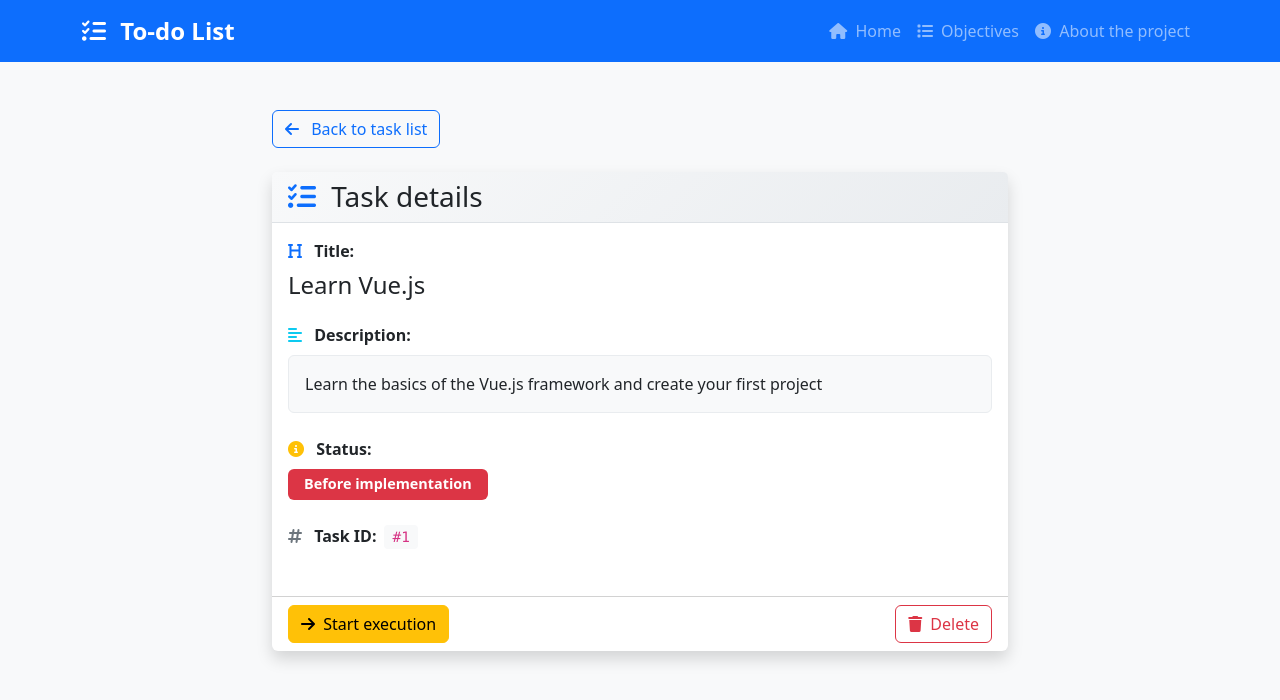
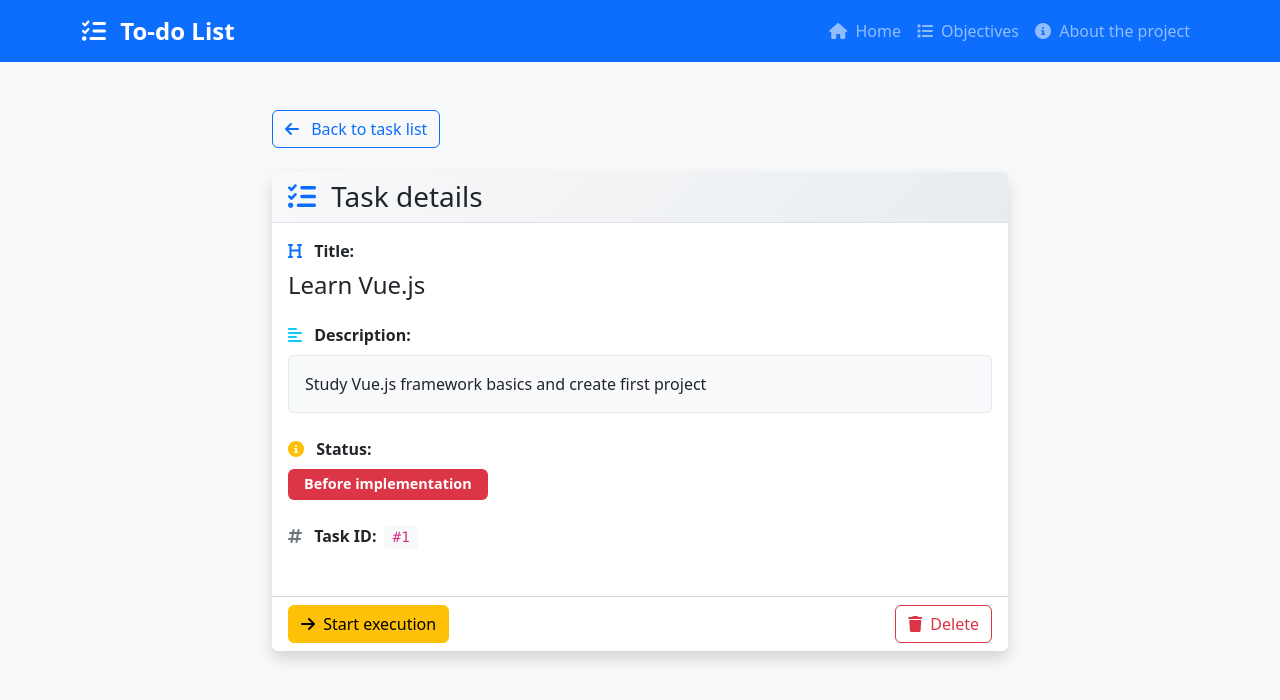
Before and after one commit to trybledteen/project_vue, a Vue app in the folder vue-project/: page /task/1 in a window 1280 px wide. Shown: the top 700 px of the page. Built offline with nearby package versions, Linux system fonts and the light colour scheme.

Commit message:
Pinia + create todoStores + correction components TodoList, TaskDetails

```diff
--- a/vue-project/src/components/TaskDetails.vue
+++ b/vue-project/src/components/TaskDetails.vue
@@ -111,38 +111,20 @@
 </template>
 
 <script>
+import { useTodoStore } from '@/stores/todoStore'
+
 export default {
   name: 'TaskDetails',
 
-  data() {
-    return {
-      tasks: [
-        {
-          id: 1,
-          name: 'Learn Vue.js',
-          description: 'Learn the basics of the Vue.js framework and create your first project',
-          status: 'to-do'
-        },
-        {
-          id: 2,
-          name: 'Configure project',
-          description: 'Set up the necessary dependencies and configure the development environment',
-          status: 'in-progress'
-        },
-        {
-          id: 3,
-          name: 'Create components',
-          description: 'Develop the main components for the application',
-          status: 'finished'
-        }
-      ]
-    }
+  setup() {
+    const todoStore = useTodoStore()
+    return { todoStore }
   },
 
   computed: {
     task() {
       const taskId = parseInt(this.$route.params.id);
-      return this.tasks.find(task => task.id === taskId);
+      return this.todoStore.getTaskById(taskId);
     }
   },
 
@@ -156,42 +138,24 @@ export default {
       return statusTexts[status] || status;
     },
 
-    getStatusDescription(status) {
-      const descriptions = {
-        'to-do': 'Task added to list, but work not yet started',
-        'in-progress': 'The task is currently being completed.',
-        'finished': 'Task successfully completed'
-      };
-      return descriptions[status] || '';
-    },
-
     getNextStatusAction() {
       const actions = {
         'to-do': 'Start execution',
         'in-progress': 'Complete the task',
         'finished': 'Completed'
       };
-      return actions[this.task.status] || '';
+      return actions[this.task?.status] || '';
     },
 
     changeTaskStatus() {
       if (!this.task || this.task.status === 'finished') return;
-
-      const statusFlow = {
-        'to-do': 'in-progress',
-        'in-progress': 'finished'
-      };
-
-      this.task.status = statusFlow[this.task.status];
+      this.todoStore.setNextStatus(this.task.id);
     },
 
     deleteTask() {
       if (confirm('Are you sure you want to delete this task?')) {
-        const taskIndex = this.tasks.findIndex(t => t.id === this.task.id);
-        if (taskIndex !== -1) {
-          this.tasks.splice(taskIndex, 1);
-          this.$router.push('/todos');
-        }
+        this.todoStore.deleteTask(this.task.id);
+        this.$router.push('/todos');
       }
     }
   },
--- a/vue-project/src/components/TodoList.vue
+++ b/vue-project/src/components/TodoList.vue
@@ -45,32 +45,32 @@
                 <h5 class="card-title">Filters</h5>
                 <div class="btn-group" role="group">
                     <button
-                        @click="setFilter('all')"
+                        @click="todoStore.setFilter('all')"
                         class="btn"
-                        :class="activeFilter === 'all' ? 'btn-primary' : 'btn-outline-primary'"
+                        :class="todoStore.activeFilter === 'all' ? 'btn-primary' : 'btn-outline-primary'"
                     >
-                        All ({{ tasks.length }})
+                        All ({{ todoStore.tasksCount }})
                     </button>
                     <button
-                        @click="setFilter('to-do')"
+                        @click="todoStore.setFilter('to-do')"
                         class="btn"
-                        :class="activeFilter === 'to-do' ? 'btn-danger' : 'btn-outline-danger'"
+                        :class="todoStore.activeFilter === 'to-do' ? 'btn-danger' : 'btn-outline-danger'"
                     >
-                        To Do ({{ getTasksByStatus('to-do').length }})
+                        To Do ({{ todoStore.getTasksByStatus('to-do').length }})
                     </button>
                     <button
-                        @click="setFilter('in-progress')"
+                        @click="todoStore.setFilter('in-progress')"
                         class="btn"
-                        :class="activeFilter === 'in-progress' ? 'btn-warning' : 'btn-outline-warning'"
+                        :class="todoStore.activeFilter === 'in-progress' ? 'btn-warning' : 'btn-outline-warning'"
                     >
-                        In Progress ({{ getTasksByStatus('in-progress').length }})
+                        In Progress ({{ todoStore.getTasksByStatus('in-progress').length }})
                     </button>
                     <button
-                        @click="setFilter('finished')"
+                        @click="todoStore.setFilter('finished')"
                         class="btn"
-                        :class="activeFilter === 'finished' ? 'btn-success' : 'btn-outline-success'"
+                        :class="todoStore.activeFilter === 'finished' ? 'btn-success' : 'btn-outline-success'"
                     >
-                        Finished ({{ getTasksByStatus('finished').length }})
+                        Finished ({{ todoStore.getTasksByStatus('finished').length }})
                     </button>
                 </div>
             </div>
@@ -80,12 +80,12 @@
             <div class="card-body">
                 <h5 class="card-title">
                     Tasks List
-                    <span class="badge bg-secondary">{{ filteredTasks.length }}</span>
+                    <span class="badge bg-secondary">{{ todoStore.filteredTasks.length }}</span>
                 </h5>
 
-                <div v-if="filteredTasks.length === 0" class="text-center text-muted py-4">
+                <div v-if="todoStore.filteredTasks.length === 0" class="text-center text-muted py-4">
                     <i class="fas fa-inbox fa-3x mb-3"></i>
-                    <p>{{ activeFilter === 'all' ? 'No tasks' : `No tasks with "${getFilterTitle()}" status` }}</p>
+                    <p>{{ todoStore.activeFilter === 'all' ? 'No tasks' : `No tasks with "${todoStore.filterTitle}" status` }}</p>
                 </div>
 
                 <div v-else class="table-responsive">
@@ -101,7 +101,7 @@
                             </tr>
                         </thead>
                         <tbody>
-                            <tr v-for="(task, index) in filteredTasks" :key="task.id">
+                            <tr v-for="(task, index) in todoStore.filteredTasks" :key="task.id">
                                 <td>
                                     <span :class="{'finished': task.status === 'finished'}">
                                         {{ task.name }}
@@ -114,7 +114,7 @@
                                 </td>
                                 <td style="width: 120px;">
                                     <span
-                                        @click="changeStatus(task.id)"
+                                        @click="todoStore.changeTaskStatus(task.id)"
                                         class="badge pointer"
                                         :class="{
                                             'bg-danger': task.status === 'to-do',
@@ -165,10 +165,17 @@
 </template>
 
 <script>
+import { useTodoStore } from '@/stores/todoStore'
+
 export default {
     name: 'TodoList',
     props: {
         msg: String,
+    },
+
+    setup() {
+        const todoStore = useTodoStore()
+        return { todoStore }
     },
 
     data() {
@@ -176,38 +183,7 @@ export default {
             task: '',
             description: '',
             editedTask: null,
-            activeFilter: 'all',
-            isTaskValid: true,
-            availableStatuses: ['to-do', 'in-progress', 'finished'],
-            tasks: [
-                {
-                    id: 1,
-                    name: 'Learn Vue.js',
-                    description: 'Study Vue.js framework basics and create first project',
-                    status: 'to-do'
-                },
-                {
-                    id: 2,
-                    name: 'Setup Project',
-                    description: 'Install necessary dependencies and configure development environment',
-                    status: 'in-progress'
-                },
-                {
-                    id: 3,
-                    name: 'Create Components',
-                    description: 'Develop main components for the application',
-                    status: 'finished'
-                }
-            ]
-        }
-    },
-
-    computed: {
-        filteredTasks() {
-            if (this.activeFilter === 'all') {
-                return this.tasks;
-            }
-            return this.tasks.filter(task => task.status === this.activeFilter);
+            isTaskValid: true
         }
     },
 
@@ -221,19 +197,15 @@ export default {
             this.isTaskValid = true;
 
             if (this.editedTask === null) {
-                const newId = Math.max(...this.tasks.map(t => t.id), 0) + 1;
-                this.tasks.push({
-                    id: newId,
+                this.todoStore.addTask({
                     name: this.task,
-                    description: this.description,
-                    status: 'to-do'
+                    description: this.description
                 });
             } else {
-                const taskIndex = this.tasks.findIndex(t => t.id === this.editedTask);
-                if (taskIndex !== -1) {
-                    this.tasks[taskIndex].name = this.task;
-                    this.tasks[taskIndex].description = this.description;
-                }
+                this.todoStore.updateTask(this.editedTask, {
+                    name: this.task,
+                    description: this.description
+                });
                 this.editedTask = null;
             }
 
@@ -243,15 +215,12 @@ export default {
 
         deleteTask(taskId) {
             if (confirm('Are you sure you want to delete this task?')) {
-                const taskIndex = this.tasks.findIndex(t => t.id === taskId);
-                if (taskIndex !== -1) {
-                    this.tasks.splice(taskIndex, 1);
-                }
+                this.todoStore.deleteTask(taskId);
             }
         },
 
         editTask(taskId) {
-            const task = this.tasks.find(t => t.id === taskId);
+            const task = this.todoStore.getTaskById(taskId);
             if (task) {
                 this.task = task.name;
                 this.description = task.description || '';
@@ -263,32 +232,6 @@ export default {
             this.task = '';
             this.description = '';
             this.editedTask = null;
-        },
-
-        changeStatus(taskId) {
-            const task = this.tasks.find(t => t.id === taskId);
-            if (task) {
-                let newIndex = this.availableStatuses.indexOf(task.status);
-                if (++newIndex > 2) newIndex = 0;
-                task.status = this.availableStatuses[newIndex];
-            }
-        },
-
-        setFilter(filter) {
-            this.activeFilter = filter;
-        },
-
-        getTasksByStatus(status) {
-            return this.tasks.filter(task => task.status === status);
-        },
-
-        getFilterTitle() {
-            const titles = {
-                'to-do': 'To Do',
-                'in-progress': 'In Progress',
-                'finished': 'Finished'
-            };
-            return titles[this.activeFilter] || this.activeFilter;
         },
 
         firstCharUpper(str) {
--- /dev/null
+++ b/vue-project/src/stores/todoStore.js
@@ -0,0 +1,110 @@
+import { defineStore } from 'pinia'
+
+export const useTodoStore = defineStore('todo', {
+  state: () => ({
+    tasks: [
+      {
+        id: 1,
+        name: 'Learn Vue.js',
+        description: 'Study Vue.js framework basics and create first project',
+        status: 'to-do'
+      },
+      {
+        id: 2,
+        name: 'Setup Project',
+        description: 'Install necessary dependencies and configure development environment',
+        status: 'in-progress'
+      },
+      {
+        id: 3,
+        name: 'Create Components',
+        description: 'Develop main components for the application',
+        status: 'finished'
+      }
+    ],
+    activeFilter: 'all',
+    availableStatuses: ['to-do', 'in-progress', 'finished']
+  }),
+
+  getters: {
+    filteredTasks: (state) => {
+      if (state.activeFilter === 'all') {
+        return state.tasks
+      }
+      return state.tasks.filter(task => task.status === state.activeFilter)
+    },
+
+    getTasksByStatus: (state) => {
+      return (status) => state.tasks.filter(task => task.status === status)
+    },
+
+    getTaskById: (state) => {
+      return (id) => state.tasks.find(task => task.id === parseInt(id))
+    },
+
+    tasksCount: (state) => state.tasks.length,
+
+    filterTitle: (state) => {
+      const titles = {
+        'to-do': 'To Do',
+        'in-progress': 'In Progress',
+        'finished': 'Finished'
+      }
+      return titles[state.activeFilter] || state.activeFilter
+    }
+  },
+
+  actions: {
+    addTask(taskData) {
+      const newId = Math.max(...this.tasks.map(t => t.id), 0) + 1
+      this.tasks.push({
+        id: newId,
+        name: taskData.name,
+        description: taskData.description,
+        status: 'to-do'
+      })
+    },
+
+    updateTask(id, taskData) {
+      const taskIndex = this.tasks.findIndex(t => t.id === id)
+      if (taskIndex !== -1) {
+        this.tasks[taskIndex] = {
+          ...this.tasks[taskIndex],
+          name: taskData.name,
+          description: taskData.description
+        }
+      }
+    },
+
+    deleteTask(id) {
+      const taskIndex = this.tasks.findIndex(t => t.id === id)
+      if (taskIndex !== -1) {
+        this.tasks.splice(taskIndex, 1)
+      }
+    },
+
+    changeTaskStatus(id) {
+      const task = this.tasks.find(t => t.id === id)
+      if (task) {
+        let newIndex = this.availableStatuses.indexOf(task.status)
+        if (++newIndex > 2) newIndex = 0
+        task.status = this.availableStatuses[newIndex]
+      }
+    },
+
+    setNextStatus(id) {
+      const task = this.tasks.find(t => t.id === id)
+      if (task && task.status !== 'finished') {
+        const statusFlow = {
+          'to-do': 'in-progress',
+          'in-progress': 'finished'
+        }
+        task.status = statusFlow[task.status]
+      }
+    },
+
+    setFilter(filter) {
+      this.activeFilter = filter
+    }
+  }
+})
```
